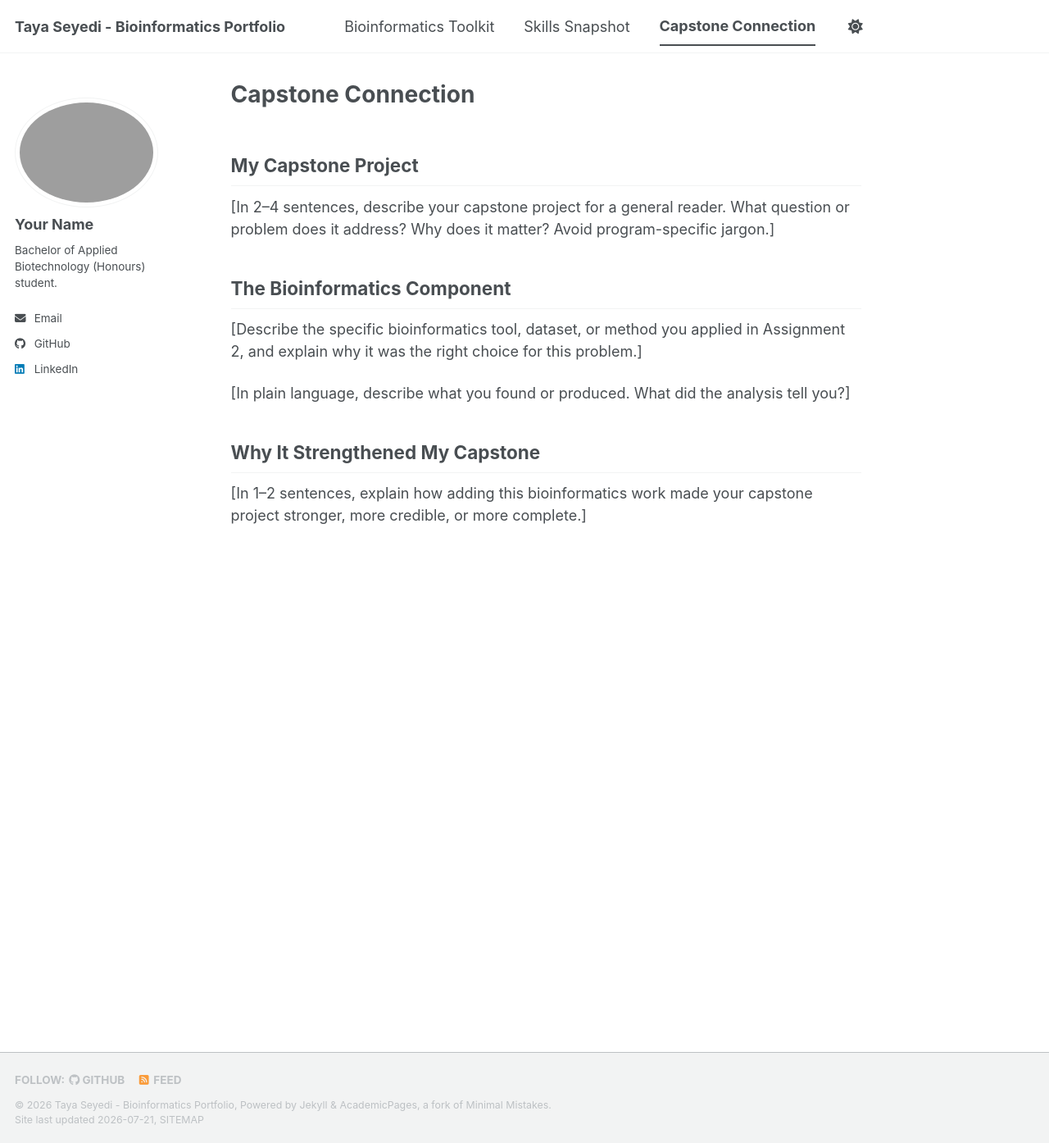
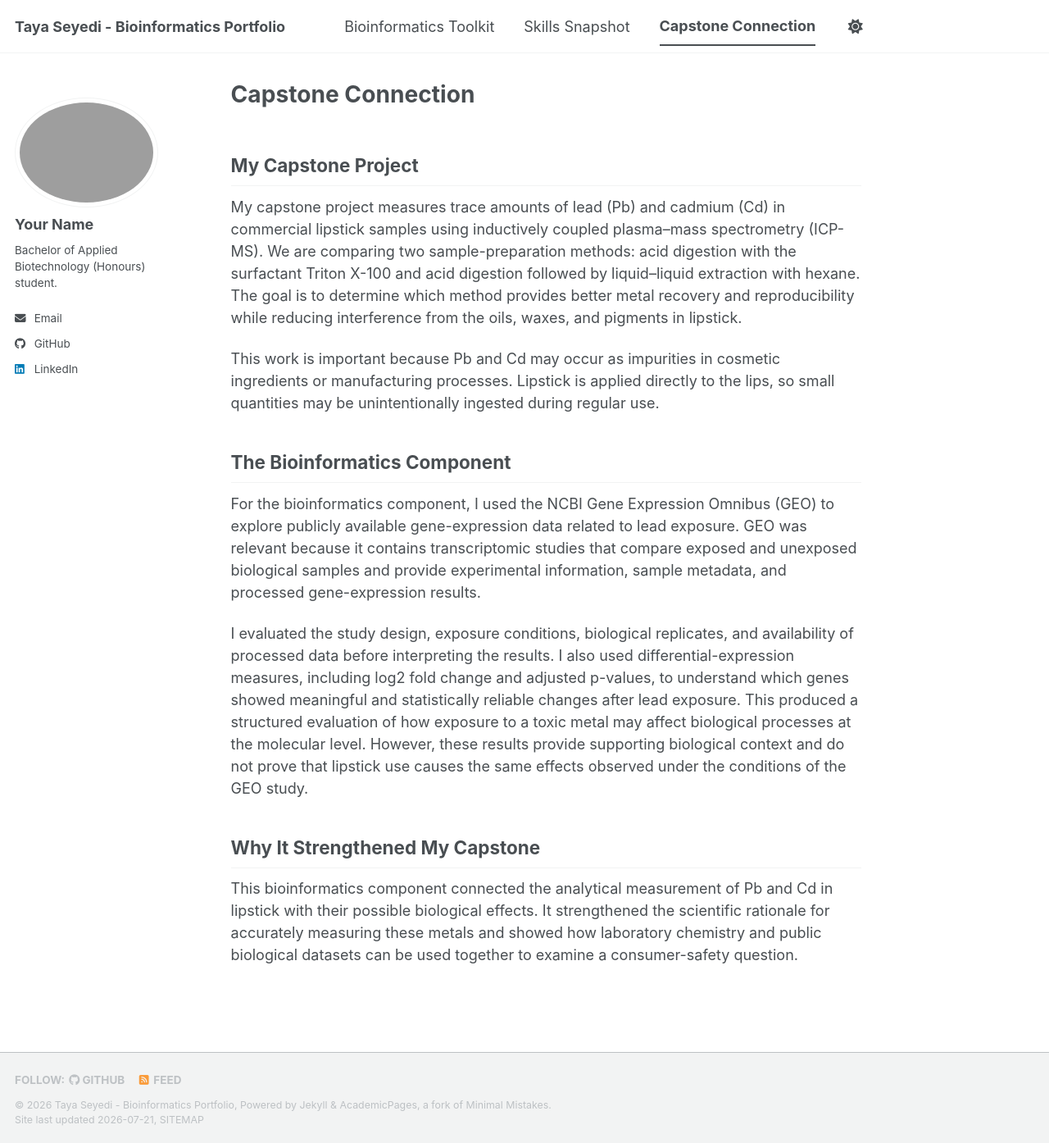
Before and after one commit to Taya-Sd/biot74000-portfolio, a Jekyll site: the page built from _pages/capstone.md, in a window 1280 px wide and 1394 px high. Shown: the whole window at 82% size. Built offline with Jekyll 4.4.1, drawn with Linux system fonts in a browser that asks for light colours; a script bundle is joined from its source files by our own code; library files that are not in the unit come from our copies.

Commit message:
Revise capstone project and bioinformatics section
Updated the capstone project details and bioinformatics component, providing a clearer summary of the project's significance and methodology.

```diff
--- a/_pages/capstone.md
+++ b/_pages/capstone.md
@@ -4,56 +4,18 @@ title: "Capstone Connection"
 author_profile: true
 ---
 
-<!--
-  ============================================================================
-  SECTION 4: CAPSTONE CONNECTION  (20 points)  |  Suggested length: 200–300 words
-  ============================================================================
-  A concise, professional summary of how you applied bioinformatics to your
-  capstone project. This draws from your Assignment 2 work — it is a
-  professional-context summary, NOT a repeat of the assignment.
-
-  INCLUDE:
-    - A 2–4 sentence description of your capstone project (assume a general
-      audience who is not in your program)
-    - The bioinformatics tool, dataset, or method you applied in Assignment 2,
-      and why it was relevant
-    - What you found or produced, described in plain language
-    - 1–2 sentences on how this bioinformatics component strengthened your capstone
-    - (Optional) embedded images or output figures — see the guide for how to
-      add an image
-
-  HOW TO EDIT:
-    - Replace the placeholder text below with your own.
-    - Delete these grey instruction notes before you submit.
-  ============================================================================
--->
-
 ## My Capstone Project
 
-[In 2–4 sentences, describe your capstone project for a general reader. What
-question or problem does it address? Why does it matter? Avoid program-specific
-jargon.]
+My capstone project measures trace amounts of lead (Pb) and cadmium (Cd) in commercial lipstick samples using inductively coupled plasma–mass spectrometry (ICP-MS). We are comparing two sample-preparation methods: acid digestion with the surfactant Triton X-100 and acid digestion followed by liquid–liquid extraction with hexane. The goal is to determine which method provides better metal recovery and reproducibility while reducing interference from the oils, waxes, and pigments in lipstick.
+
+This work is important because Pb and Cd may occur as impurities in cosmetic ingredients or manufacturing processes. Lipstick is applied directly to the lips, so small quantities may be unintentionally ingested during regular use.
 
 ## The Bioinformatics Component
 
-[Describe the specific bioinformatics tool, dataset, or method you applied in
-Assignment 2, and explain why it was the right choice for this problem.]
+For the bioinformatics component, I used the NCBI Gene Expression Omnibus (GEO) to explore publicly available gene-expression data related to lead exposure. GEO was relevant because it contains transcriptomic studies that compare exposed and unexposed biological samples and provide experimental information, sample metadata, and processed gene-expression results.
 
-[In plain language, describe what you found or produced. What did the analysis
-tell you?]
+I evaluated the study design, exposure conditions, biological replicates, and availability of processed data before interpreting the results. I also used differential-expression measures, including log2 fold change and adjusted p-values, to understand which genes showed meaningful and statistically reliable changes after lead exposure. This produced a structured evaluation of how exposure to a toxic metal may affect biological processes at the molecular level. However, these results provide supporting biological context and do not prove that lipstick use causes the same effects observed under the conditions of the GEO study.
 
 ## Why It Strengthened My Capstone
 
-[In 1–2 sentences, explain how adding this bioinformatics work made your
-capstone project stronger, more credible, or more complete.]
-
-<!--
-  OPTIONAL — to embed an image or figure you produced:
-  1. Upload the image file to the images/ folder in your repository.
-  2. Add a line like this where you want it to appear (remove the leading
-     grey-comment marks):
-
-     ![Short description of the figure](/biot74000-portfolio/images/your-figure.png)
-
-  Make sure the path matches your repository name.
--->
+This bioinformatics component connected the analytical measurement of Pb and Cd in lipstick with their possible biological effects. It strengthened the scientific rationale for accurately measuring these metals and showed how laboratory chemistry and public biological datasets can be used together to examine a consumer-safety question.
```
